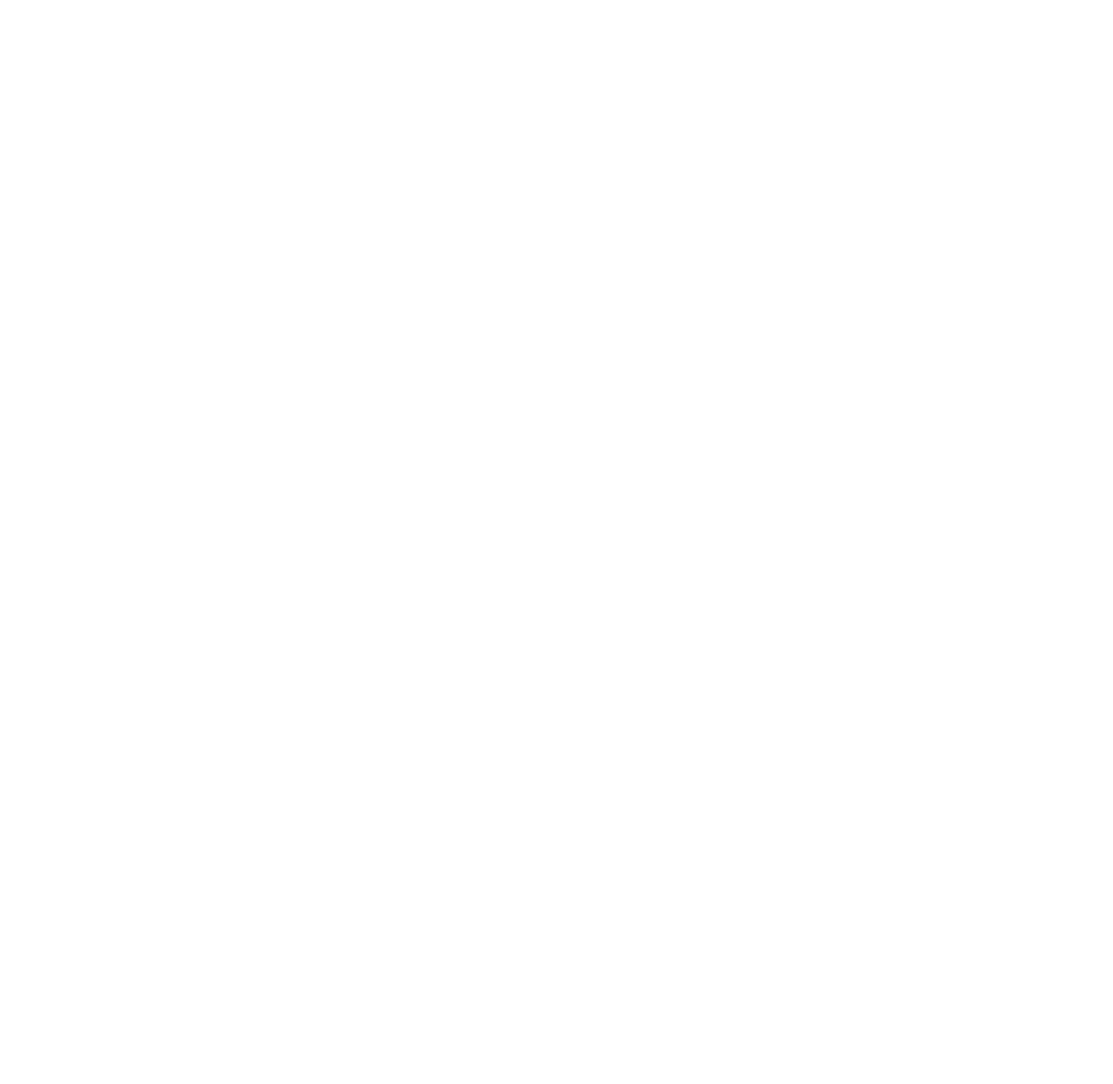
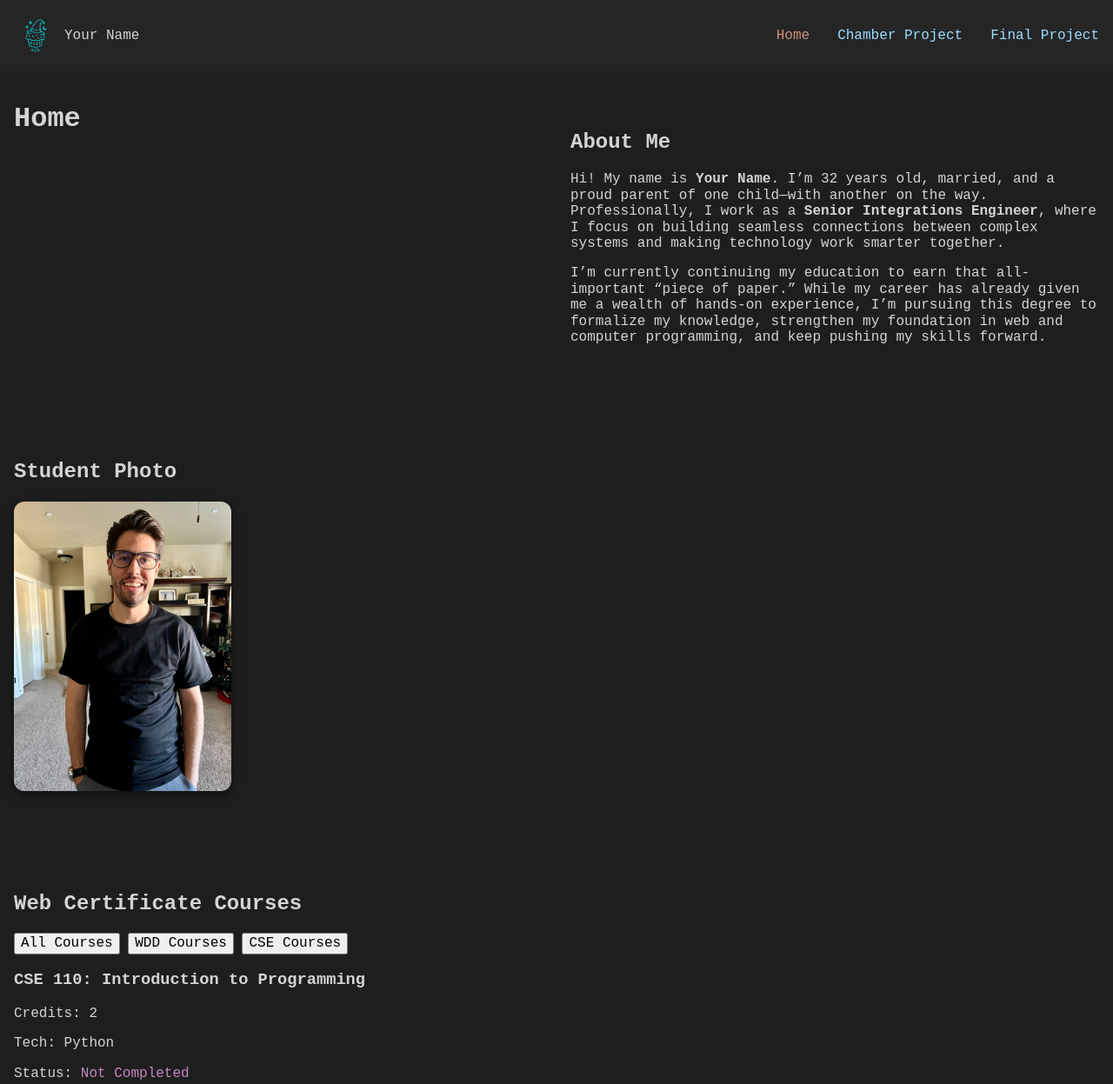
Before and after one commit to MysticMuffin-DevLogs/wdd231, a plain HTML site: page index.html in a window 1280 px wide. Shown: the top 1247 px of the page at 87% size. Before the commit the page ends 800 px from the top, so only its background shows below. Drawn offline with nearby package versions, Linux system fonts and the light colour scheme.

Commit message:
added my site

```diff
--- a/index.html
+++ b/index.html
@@ -2,8 +2,86 @@
 <html lang="en">
   <head>
     <meta charset="UTF-8" />
+    <meta
+      name="description"
+      content="Student homepage showcasing projects and courses."
+    />
+    <meta name="author" content="Daniel McKenna" />
     <meta name="viewport" content="width=device-width, initial-scale=1.0" />
-    <title>Document</title>
+    <title>Home | Student Portfolio</title>
+    <link rel="stylesheet" href="styles/normalize.css" />
+    <link rel="stylesheet" href="styles/small.css" />
+    <link rel="stylesheet" href="styles/large.css" />
+    <script src="scripts/main.js" defer></script>
   </head>
-  <body></body>
+  <body>
+    <header>
+      <div class="logo">
+        <img src="images/logo.png" alt="Site Logo" />
+        <span>Your Name</span>
+      </div>
+      <button id="menu-toggle" aria-label="Menu">&#9776;</button>
+      <nav id="navbar">
+        <ul>
+          <li><a href="index.html" class="active">Home</a></li>
+          <li><a href="#">Chamber Project</a></li>
+          <li><a href="#">Final Project</a></li>
+        </ul>
+      </nav>
+    </header>
+
+    <main>
+      <h1>Home</h1>
+
+      <section id="about">
+        <h2>About Me</h2>
+        <p>
+          Hi! My name is <strong>Your Name</strong>. I’m 32 years old, married,
+          and a proud parent of one child—with another on the way.
+          Professionally, I work as a
+          <strong>Senior Integrations Engineer</strong>, where I focus on
+          building seamless connections between complex systems and making
+          technology work smarter together.
+        </p>
+        <p>
+          I’m currently continuing my education to earn that all-important
+          “piece of paper.” While my career has already given me a wealth of
+          hands-on experience, I’m pursuing this degree to formalize my
+          knowledge, strengthen my foundation in web and computer programming,
+          and keep pushing my skills forward.
+        </p>
+      </section>
+
+      <section id="photo">
+        <h2>Student Photo</h2>
+        <img src="images/me.jpg" alt="Student Photo" />
+      </section>
+
+      <section id="certificate">
+        <h2>Web Certificate Courses</h2>
+        <div class="filters">
+          <button id="all">All Courses</button>
+          <button id="wdd">WDD Courses</button>
+          <button id="cse">CSE Courses</button>
+        </div>
+        <div id="courses-list"></div>
+      </section>
+    </main>
+
+    <footer>
+      <div class="social">
+        <a href="https://github.com/MysticMuffin-DevLogs" target="_blank"
+          >GitHub</a
+        >
+        |
+        <a href="https://www.linkedin.com/in/dmckenna15/" target="_blank"
+          >LinkedIn</a
+        >
+        |
+        <a href="https://twitter.com/yourusername" target="_blank">Twitter</a>
+      </div>
+      <p>&copy; <span id="currentyear"></span> | Your Name | Your Country</p>
+      <p id="lastModified"></p>
+    </footer>
+  </body>
 </html>
--- /dev/null
+++ b/scripts/main.js
@@ -0,0 +1,109 @@
+// Responsive menu toggle
+document.getElementById("menu-toggle").addEventListener("click", () => {
+  const nav = document.getElementById("navbar");
+  nav.style.display = nav.style.display === "block" ? "none" : "block";
+});
+
+// Footer year and last modified
+document.getElementById("currentyear").textContent = new Date().getFullYear();
+document.getElementById("lastModified").textContent =
+  "Last Modified: " + document.lastModified;
+
+// Courses data
+const courses = [
+  {
+    subject: "CSE",
+    number: 110,
+    title: "Introduction to Programming",
+    credits: 2,
+    certificate: "Web and Computer Programming",
+    technology: ["Python"],
+    completed: false,
+  },
+  {
+    subject: "WDD",
+    number: 130,
+    title: "Web Fundamentals",
+    credits: 2,
+    certificate: "Web and Computer Programming",
+    technology: ["HTML", "CSS"],
+    completed: true,
+  },
+  {
+    subject: "CSE",
+    number: 111,
+    title: "Programming with Functions",
+    credits: 2,
+    certificate: "Web and Computer Programming",
+    technology: ["Python"],
+    completed: false,
+  },
+  {
+    subject: "CSE",
+    number: 210,
+    title: "Programming with Classes",
+    credits: 2,
+    certificate: "Web and Computer Programming",
+    technology: ["C#"],
+    completed: false,
+  },
+  {
+    subject: "WDD",
+    number: 131,
+    title: "Dynamic Web Fundamentals",
+    credits: 2,
+    certificate: "Web and Computer Programming",
+    technology: ["HTML", "CSS", "JavaScript"],
+    completed: false,
+  },
+  {
+    subject: "WDD",
+    number: 231,
+    title: "Frontend Web Development I",
+    credits: 2,
+    certificate: "Web and Computer Programming",
+    technology: ["HTML", "CSS", "JavaScript"],
+    completed: false,
+  },
+];
+
+// Render courses
+function displayCourses(filter = "all") {
+  const list = document.getElementById("courses-list");
+  list.innerHTML = "";
+
+  let filteredCourses = courses;
+  if (filter === "wdd")
+    filteredCourses = courses.filter((c) => c.subject === "WDD");
+  if (filter === "cse")
+    filteredCourses = courses.filter((c) => c.subject === "CSE");
+
+  filteredCourses.forEach((course) => {
+    const courseDiv = document.createElement("div");
+    courseDiv.classList.add("course");
+    courseDiv.innerHTML = `
+      <h3>${course.subject} ${course.number}: ${course.title}</h3>
+      <p>Credits: ${course.credits}</p>
+      <p>Tech: ${course.technology.join(", ")}</p>
+      <p>Status: <span style="color:${
+        course.completed ? "#6A9955" : "#C586C0"
+      };">
+        ${course.completed ? "Completed" : "Not Completed"}
+      </span></p>
+    `;
+    list.appendChild(courseDiv);
+  });
+}
+
+document
+  .getElementById("all")
+  .addEventListener("click", () => displayCourses("all"));
+document
+  .getElementById("wdd")
+  .addEventListener("click", () => displayCourses("wdd"));
+document
+  .getElementById("cse")
+  .addEventListener("click", () => displayCourses("cse"));
+
+// Initial load
+displayCourses();
--- /dev/null
+++ b/styles/large.css
@@ -0,0 +1,31 @@
+@media (min-width: 768px) {
+  nav {
+    display: block !important;
+  }
+
+  nav ul {
+    display: flex;
+    gap: 2rem;
+  }
+
+  #menu-toggle {
+    display: none;
+  }
+
+  main {
+    display: grid;
+    grid-template-columns: 1fr 1fr;
+    gap: 2rem;
+  }
+
+  #certificate {
+    grid-column: span 2;
+  }
+  #photo img {
+    max-width: 250px;
+    margin: 0;
+  }
+  header .logo img {
+    max-width: 50px; /* slightly bigger on larger screens */
+  }
+}
--- /dev/null
+++ b/styles/small.css
@@ -0,0 +1,81 @@
+body {
+  background-color: #1e1e1e;
+  color: #d4d4d4;
+  font-family: "Fira Code", monospace;
+  margin: 0;
+  padding: 0;
+}
+
+header {
+  display: flex;
+  justify-content: space-between;
+  align-items: center;
+  padding: 1rem;
+  background-color: #252526;
+}
+
+header .logo {
+  display: flex;
+  align-items: center;
+  gap: 0.5rem;
+}
+
+nav {
+  display: none;
+}
+
+nav ul {
+  list-style: none;
+  padding: 0;
+  margin: 0;
+}
+
+nav ul li {
+  margin: 0.5rem 0;
+}
+
+nav ul li a {
+  text-decoration: none;
+  color: #9cdcfe;
+}
+
+nav ul li a.active {
+  color: #ce9178;
+}
+
+#menu-toggle {
+  background: none;
+  border: none;
+  font-size: 2rem;
+  color: #dcdcaa;
+}
+
+main {
+  padding: 1rem;
+}
+
+section {
+  margin: 2rem 0;
+}
+
+#photo img {
+  max-width: 200px;
+  height: auto;
+  border-radius: 12px;
+  display: block;
+  margin: 1rem auto;
+  box-shadow: 0 4px 12px rgba(0, 0, 0, 0.5);
+}
+
+header .logo img {
+  max-width: 40px; /* keeps it small */
+  height: auto; /* maintains proportions */
+  display: block;
+}
+
+footer {
+  text-align: center;
+  padding: 1rem;
+  background-color: #252526;
+  font-size: 0.9rem;
+}
```
Also changed, not shown: images/logo.png (added), images/me.jpg (added).
